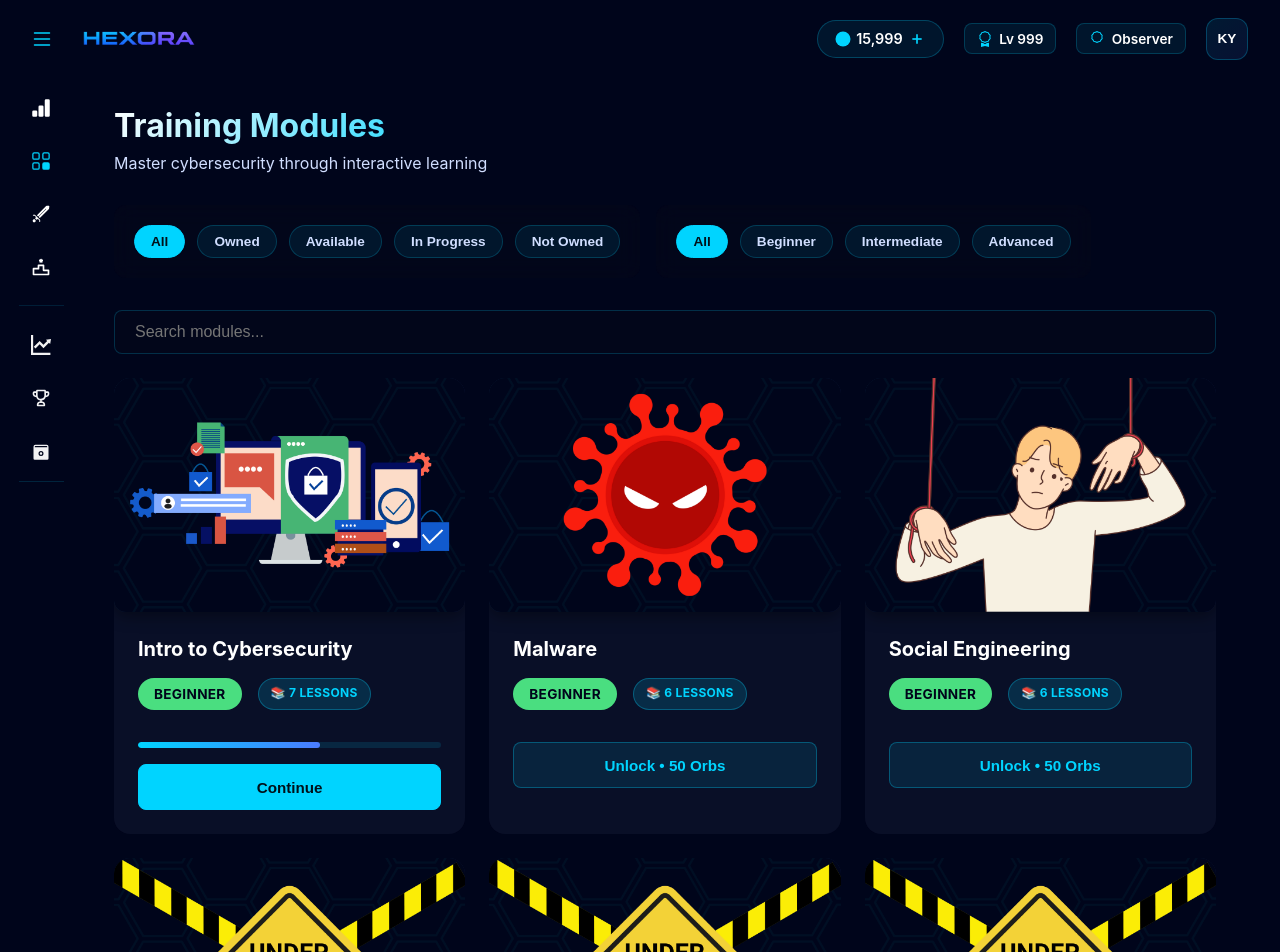
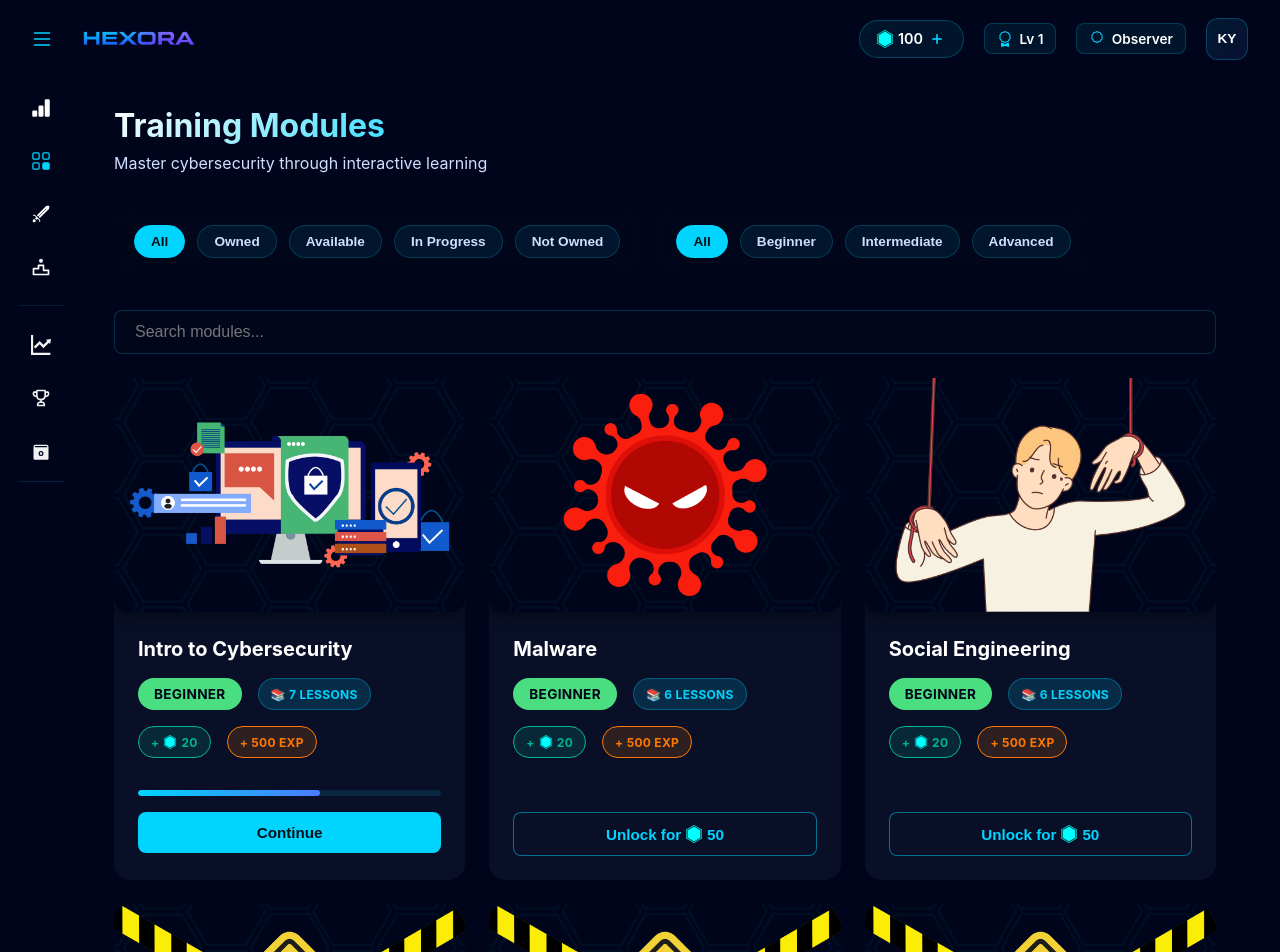
Before and after one commit to zynhjx/hexora-client, a React (Vite) app: page /training in a window 1280 px wide. Shown: the top 952 px of the page. Built offline with nearby package versions, Linux system fonts and the light colour scheme.

Commit message:
hide the event display on the dashboard and add exp/orb rewards display on the modules

```diff
--- a/src/components/layout/header/Header.jsx
+++ b/src/components/layout/header/Header.jsx
@@ -5,9 +5,9 @@ function Header({ isOpen, setIsOpen }) {
 
 	// TODO: Replace with actual user data from backend/context
 	const user = {
-		orbs: 15999,
+		orbs: 100,
 		initials: 'KY',
-		level: 999,
+		level: 1,
 		rank: 'Observer'
 	};
 
@@ -26,15 +26,16 @@ function Header({ isOpen, setIsOpen }) {
 							<path fillRule="evenodd" d="M2.5 12a.5.5 0 0 1 .5-.5h10a.5.5 0 0 1 0 1H3a.5.5 0 0 1-.5-.5m0-4a.5.5 0 0 1 .5-.5h10a.5.5 0 0 1 0 1H3a.5.5 0 0 1-.5-.5m0-4a.5.5 0 0 1 .5-.5h10a.5.5 0 0 1 0 1H3a.5.5 0 0 1-.5-.5"/>
 						</svg>
 					</button>
-					<Link to="/" className="app-header__logo" aria-label="Hexora home">
+					<Link to="/dashboard" className="app-header__logo" aria-label="Hexora home">
 					<img src="/hexora_name.png" alt="hexora logo name" />
 				</Link>
 				</div>
 
 				<div className="app-header__right">
 					<div className="app-header__orbs" aria-label="Orbs balance">
-						<svg className="orbs-icon" viewBox="0 0 24 24" fill="currentColor" width="18" height="18">
-							<circle cx="12" cy="12" r="10" />
+						<svg className="orbs-icon" width="18" height="18" viewBox="0 0 24 24" fill="none" xmlns="http://www.w3.org/2000/svg">
+							<path d="M12 0L22.3923 6V18L12 24L1.6077 18V6L12 0Z" fill="#00FFFF"/>
+							<path d="M21.0264 6.78809V17.2109L12 22.4229L2.97363 17.2109V6.78809L12 1.57617L21.0264 6.78809Z" fill="#00FFFF" stroke="black"/>
 						</svg>
 						<span className="orbs-value">{user.orbs.toLocaleString()}</span>
 						<button className="app-header__topup-btn" type="button" aria-label="Top up orbs" title="Top up orbs">
--- a/src/components/pages/challenge/Challenge.css
+++ b/src/components/pages/challenge/Challenge.css
@@ -1,3 +1,15 @@
+/* Challenge button orb alignment */
+.challenge-btn-content {
+	display: inline-flex;
+	align-items: center;
+	gap: 4px;
+}
+
+.challenge-btn-orb {
+	width: 18px;
+	height: 18px;
+	display: inline-block;
+}
 .challenge-searchbar-container {
 	width: 100%;
 	display: flex;
@@ -256,9 +268,9 @@
 }
 
 .challenge-btn {
-	background: #00d4ff;
-	color: #00111a;
-	border: none;
+	background: var(--bg-light);
+	color: #00d4ff;
+	border: 1px solid rgba(0, 212, 255, 0.5);
 	border-radius: 8px;
 	padding: 0.75rem 1.5rem;
 	font-weight: 700;
@@ -267,10 +279,17 @@
 	font-size: 0.95rem;
 }
 
+
+
 .challenge-btn:hover {
-	background: #00b8e6;
+	background: rgba(0, 212, 255, 0.1);
+	border-color: #00d4ff;
+	color: #ffffff;
+}
+
+.challenge-btn:disabled {
 	transform: translateY(-2px);
-	box-shadow: 0 5px 20px rgba(0, 212, 255, 0.4);
+	box-shadow: none;
 }
 
 
--- a/src/components/pages/challenge/Challenge.jsx
+++ b/src/components/pages/challenge/Challenge.jsx
@@ -3,6 +3,13 @@ import '../../shared/sharedFilterStyle.css'
 import { useState } from 'react';
 
 function Challenge() {
+        // Price per entry for each difficulty
+        const difficultyPrice = {
+            Easy: 20,
+            Medium: 30,
+            Hard: 40,
+            Expert: 50
+        };
     const [selectedDifficulty, setSelectedDifficulty] = useState('All');
     const [selectedStatus, setSelectedStatus] = useState('All');
     const [searchTerm, setSearchTerm] = useState('');
@@ -17,7 +24,6 @@ function Challenge() {
             image: '/challenge1.png',
             difficulty: 'Easy',
             reward: 100,
-            status: 'Available',
             description: 'Analyze suspicious emails and identify phishing indicators before they reach users.',
             timeLimit: '5 minutes'
         },
@@ -27,32 +33,62 @@ function Challenge() {
             image: '/empty.png',
             difficulty: 'Easy',
             reward: 100,
-            status: 'Available',
             description: 'Analyze suspicious emails and identify phishing indicators before they reach users.',
             timeLimit: '5 minutes'
         },
         {
             id: 3,
-            title: 'Spot the Phish',
+            title: 'Coming Soon',
             image: '/empty.png',
             difficulty: 'Easy',
             reward: 100,
-            status: 'Available',
             description: 'Analyze suspicious emails and identify phishing indicators before they reach users.',
             timeLimit: '5 minutes'
         },
         {
             id: 4,
-            title: 'Spot the Phish',
+            title: 'Coming Soon',
             image: '/empty.png',
-            difficulty: 'Easy',
+            difficulty: 'Medium',
             reward: 100,
-            status: 'Available',
             description: 'Analyze suspicious emails and identify phishing indicators before they reach users.',
             timeLimit: '5 minutes'
         },
+        {
+            id: 5,
+            title: 'Coming Soon',
+            image: '/empty.png',
+            difficulty: 'Medium',
+            reward: 100,
+            description: 'Analyze suspicious emails and identify phishing indicators before they reach users.',
+            timeLimit: '5 minutes'
+        },
+        {
+            id: 6,
+            title: 'Coming Soon',
+            image: '/empty.png',
+            difficulty: 'Hard',
+            reward: 100,
+            description: 'Analyze suspicious emails and identify phishing indicators before they reach users.',
+            timeLimit: '5 minutes'
+        },
+    ];
+    // User mock (should be replaced with actual user context)
+    const user = { level: 1 };
 
-    ];
+    // Level requirements for each difficulty
+    const difficultyLevelReq = {
+        Easy: 1,
+        Medium: 3,
+        Hard: 7,
+        Expert: 12
+    };
+
+    // Check if user can enter challenge
+    const canEnterChallenge = (challenge) => {
+        const req = difficultyLevelReq[challenge.difficulty] || 1;
+        return user.level >= req;
+    };
 
     const filteredChallenges = challenges.filter(c => {
         const difficultyMatch = selectedDifficulty === 'All' || c.difficulty === selectedDifficulty;
@@ -124,7 +160,9 @@ function Challenge() {
             </div>
 
             <div className="challenges-grid">
-                {filteredChallenges.map(challenge => (
+                {filteredChallenges.map(challenge => {
+                    const canEnter = canEnterChallenge(challenge);
+                    return (
                         <div key={challenge.id} className="challenge-card">
                             <div className="challenge-image">
                                 <img src={challenge.image} alt="" />
@@ -141,13 +179,21 @@ function Challenge() {
                                     <span className="time-badge">⏱️ {challenge.timeLimit}</span>
                                     <span className="reward-badge">+ {challenge.reward} Points</span>
                                 </div>
-
-                            <button className="challenge-btn">
-                                {challenge.status === 'In Progress' ? 'Continue' : challenge.status === 'Completed' ? 'Review' : 'Start'}
+                                <button
+                                    className='challenge-btn'
+                                    disabled={!canEnter}
+                                >
+                                    {!canEnter ? `Locked (Level ${difficultyLevelReq[challenge.difficulty]} required)` : (
+                                        <span className="challenge-btn-content">
+                                            <img src="/icons/orb.svg" alt="orb" className="challenge-btn-orb" />
+                                            <span>{difficultyPrice[challenge.difficulty] || 20} to Enter</span>
+                                        </span>
+                                    )}
                                 </button>
                             </div>
                         </div>
-                ))}
+                    );
+                })}
             </div>
         </div>
     );
--- a/src/components/pages/dashboard/Dashboard.jsx
+++ b/src/components/pages/dashboard/Dashboard.jsx
@@ -8,17 +8,10 @@ function Dashboard() {
         name: 'Kyoru',
         level: 1,
         rank: 'Observer',
-        xp: 0
+        xp: 50
     };
 
-    // {
-    //         title: 'Cryptography 101',
-    //     description: 'Learn the fundamentals of encryption and cryptographic algorithms.',
-    //     progress: 60,
-    //     currentModule: 4,
-    //     totalModules: 8,
-    //     image: '/blue technology background pc 8k wallpaper.jpeg'
-    // }
+
 
     const latestModules = [
         // {
@@ -160,13 +153,13 @@ function Dashboard() {
 
     return (
         <div className="dashboard">
-            <div className="event-announcement">
+            {/* <div className="event-announcement">
                 <div className="event-badge">LIMITED EVENT</div>
                 <h3 className="event-title">STI College Puerto Princesa Business Exposition 2026</h3>
                 <p className="event-description">Test your cybersecurity knowledge, complete interactive challenges, and compete for exciting prizes in the Business Expo 2026.</p>
                 <span className="event-timer">May 20-22</span>
                 <span className="event-countdown">{eventCountdown}</span>
-            </div>
+            </div> */}
 
             <div className="dashboard-grid">
                 <section className="card greeting-card">
@@ -175,14 +168,8 @@ function Dashboard() {
                             <span style={{ color: "#a0b0ff" }}>Welcome back,</span> <span className="user-name">{user.name}</span>
                         </h1>
                         <p className="greeting-subtitle">Let’s keep your cybersecurity skills sharp today.</p>
-                        {/* <div className="greeting-actions">
-                            <button className="ghost-btn">Explore Training</button>
-                        </div> */}
 
                     </div>
-                    {/* <div className="bottom-btn">
-                        <button className="primary-btn">Resume Learning</button>
-                    </div> */}
                 </section>
 
                 <section className="card level-card">
--- a/src/components/pages/landing/Landing.css
+++ b/src/components/pages/landing/Landing.css
@@ -232,7 +232,7 @@
 /* Desktop */
 @media (min-width: 1280px) {
     .hero {
-        min-height: 840px;
+        min-height: 900px;
     }
 }
 
--- a/src/components/pages/leaderboard/Leaderboard.jsx
+++ b/src/components/pages/leaderboard/Leaderboard.jsx
@@ -184,7 +184,7 @@ function Leaderboard() {
                 </div> */}
             </div>
 
-            <div className="filter-section">
+            {/* <div className="filter-section">
                 <div className="filter-group">
                     <h3>Time Period</h3>
                     <div className="filter-buttons">
@@ -214,7 +214,7 @@ function Leaderboard() {
                         ))}
                     </div>
                 </div>
-            </div>
+            </div> */}
 
             {currentUser && (
                 <div className="user-position-card">
@@ -252,7 +252,7 @@ function Leaderboard() {
                 </div>
 
                 <div className="table-body">
-                    {leaderboardData.map((user, index) => (
+                    {leaderboardData.map((user) => (
                         <div key={user.userId} className={`table-row ${user.rank <= 3 ? 'top-rank' : ''} ${user.rank === currentUserRank ? 'current-user' : ''}`}>
                             <div className="col-rank">
                                 <div className="rank-badge">
--- a/src/components/pages/training/Training.css
+++ b/src/components/pages/training/Training.css
@@ -1,3 +1,22 @@
+
+/* Unlock button flex alignment */
+.unlock-btn-content {
+	display: inline-flex;
+	align-items: center;
+	gap: 4px;
+}
+
+.unlock-btn-orb {
+	width: 18px;
+	height: 18px;
+	display: inline-block;
+}
+/* Inline orb icon for badges */
+.inline-orb-icon {
+width: 14px;
+height: 14px;
+display: inline-block;
+}
 /* Searchbar styles */
 .training-searchbar-container {
 	width: 100%;
@@ -166,6 +185,34 @@
 	letter-spacing: 0.3px;
 }
 
+.orbs-return-badge {
+	padding: 0.35rem 0.75rem;
+	border-radius: 999px;
+	font-size: 0.75rem;
+	font-weight: 700;
+	background: rgba(0, 180, 150, 0.15);
+	color: #00b496;
+	border: 1px solid #00b496;
+	text-transform: uppercase;
+	letter-spacing: 0.3px;
+	display: inline-flex;
+	align-items: center;
+	gap: 4px;
+}
+
+
+.exp-return-badge {
+	padding: 0.35rem 0.75rem;
+	border-radius: 999px;
+	font-size: 0.75rem;
+	font-weight: 700;
+	background: rgba(255, 120, 0, 0.15);
+	color: #ff7800;
+	border: 1px solid #ff7800;
+	text-transform: uppercase;
+	letter-spacing: 0.3px;
+}
+
 .module-title {
 	font-size: 1.25rem;
 	color: #ffffff;
@@ -187,6 +234,14 @@
 	flex-wrap: wrap;
 	color: #a0b0ff;
 	font-size: 0.85rem;
+}
+
+.module-meta > * {
+	display: flex;
+	justify-content: center;
+	align-items: center;
+	height: 32px; /* standard height for all module-meta */
+	/* Remove flex-direction: column so children like .orbs-return-badge align horizontally */
 }
 
 .module-progress {
@@ -229,7 +284,7 @@
 	transition: width 0.5s ease;
 }
 
-.primary-btn {
+.training-primary-btn {
 	background: #00d4ff;
 	color: #00111a;
 	border: none;
@@ -241,14 +296,15 @@
 	font-size: 0.95rem;
 }
 
-.primary-btn:hover {
+.training-primary-btn:hover {
 	background: #00b8e6;
 	transform: translateY(-2px);
 	box-shadow: 0 5px 20px rgba(0, 212, 255, 0.4);
 }
 
-.secondary-btn {
-	background: transparent;
+.training-secondary-btn {
+	margin-top: 22px;
+	background: var(--bg-light);
 	color: #00d4ff;
 	border: 1px solid rgba(0, 212, 255, 0.5);
 	border-radius: 8px;
@@ -259,13 +315,13 @@
 	font-size: 0.95rem;
 }
 
-.secondary-btn:hover {
+.training-secondary-btn:hover {
 	background: rgba(0, 212, 255, 0.1);
 	border-color: #00d4ff;
 	color: #ffffff;
 }
 
-.secondary-btn:disabled {
+.training-secondary-btn:disabled {
 	cursor: not-allowed;
 	opacity: 0.6;
 	background: rgba(6, 10, 26, 0.4);
@@ -273,7 +329,7 @@
 	color: #a0b0ff;
 }
 
-.secondary-btn:disabled:hover {
+.training-secondary-btn:disabled:hover {
 	background: rgba(6, 10, 26, 0.4);
 	border-color: rgba(160, 176, 255, 0.4);
 	color: #a0b0ff;
--- a/src/components/pages/training/Training.jsx
+++ b/src/components/pages/training/Training.jsx
@@ -33,7 +33,11 @@ function Training() {
             lessons: 7,
             levelRequired: 1,
             progress: 60,
-            enrolled: true
+            enrolled: true,
+            rewards: [
+                { type: 'orbs', amount: 20, label: '+ 20 orbs' },
+                { type: 'exp', amount: 500, label: '+ 500 exp' }
+            ]
         },
         {
             id: 2,
@@ -44,7 +48,11 @@ function Training() {
             lessons: 6,
             levelRequired: 1,
             progress: 0,
-            enrolled: false
+            enrolled: false,
+            rewards: [
+                { type: 'orbs', amount: 20, label: '+ 20 orbs' },
+                { type: 'exp', amount: 500, label: '+ 500 exp' }
+            ]
         },
         {
             id: 3,
@@ -55,7 +63,11 @@ function Training() {
             lessons: 6,
             levelRequired: 1,
             progress: 0,
-            enrolled: false
+            enrolled: false,
+            rewards: [
+                { type: 'orbs', amount: 20, label: '+ 20 orbs' },
+                { type: 'exp', amount: 500, label: '+ 500 exp' }
+            ]
         },
         {
             id: 4,
@@ -66,7 +78,11 @@ function Training() {
             lessons: 7,
             levelRequired: 5,
             progress: 0,
-            enrolled: false
+            enrolled: false,
+            rewards: [
+                { type: 'orbs', amount: 20, label: '+ 30 orbs' },
+                { type: 'exp', amount: 500, label: '+ 750 exp' }
+            ]
         },
         {
             id: 5,
@@ -77,7 +93,11 @@ function Training() {
             lessons: 7,
             levelRequired: 5,
             progress: 0,
-            enrolled: false
+            enrolled: false,
+            rewards: [
+                { type: 'orbs', amount: 20, label: '+ 30 orbs' },
+                { type: 'exp', amount: 500, label: '+ 750 exp' }
+            ]
         },
         {
             id: 6,
@@ -88,7 +108,11 @@ function Training() {
             lessons: 7,
             levelRequired: 10,
             progress: 0,
-            enrolled: false
+            enrolled: false,
+            rewards: [
+                { type: 'orbs', amount: 20, label: '+ 40 orbs' },
+                { type: 'exp', amount: 500, label: '+ 1000 exp' }
+            ]
         },
 
     ];
@@ -204,6 +228,9 @@ function Training() {
                                     {module.difficulty}
                                 </span>
                                 <span className="lessons-badge">📚 {module.lessons} lessons</span>
+                                <span className="orbs-return-badge">+ <img src="/icons/orb.svg" alt="orb" className="inline-orb-icon" /> {module.rewards?.find(r => r.type === 'orbs')?.amount}</span>
+                                <span className="exp-return-badge">{module.rewards?.find(r => r.type === 'exp')?.label}</span>
+
                             </div>
                             {module.enrolled && module.progress > 0 && (
                                 <div className="module-progress">
@@ -216,7 +243,7 @@ function Training() {
                                 </div>
                             )}
                             <button
-                                className={module.enrolled ? 'primary-btn' : 'secondary-btn'}
+                                className={module.enrolled ? 'training-primary-btn' : 'training-secondary-btn'}
                                 disabled={isLocked || (module.enrolled && module.progress === 100)}
                                 onClick={(e) => {
                                     e.stopPropagation();
@@ -235,7 +262,18 @@ function Training() {
                                     }
                                 }}
                             >
-                                {module.enrolled ? (module.progress > 0 ? 'Continue' : 'Start') : isLocked ? `Locked (Level ${module.levelRequired} required)` : `Unlock • ${getModulePrice(module.difficulty)} Orbs`}
+                                {module.enrolled
+                                    ? (module.progress > 0 ? 'Continue' : 'Start')
+                                    : isLocked
+                                        ? `Locked (Level ${module.levelRequired} required)`
+                                        : (
+                                            <span className="unlock-btn-content">
+                                                <span>Unlock for</span>
+                                                <img src="/icons/orb.svg" alt="orb" className="unlock-btn-orb" />
+                                                <span>{getModulePrice(module.difficulty)}</span>
+                                            </span>
+                                        )
+                                }
                             </button>
                         </div>
                     </div>
```
Also changed, not shown: src/components/pages/dashboard/Dashboard.css (+28 -14 lines), public/icons/orb.svg (added), 1 other file (tests, documents, lock files or other folders). Lines whose indentation alone changed are shown as unchanged.
